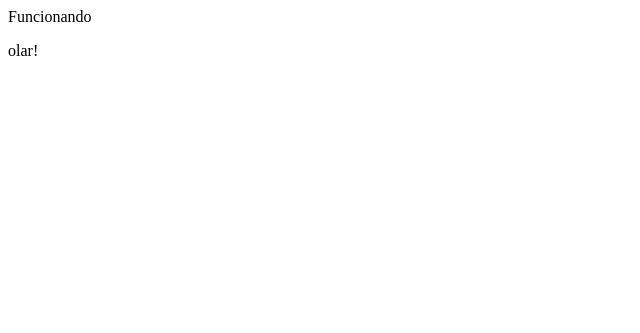
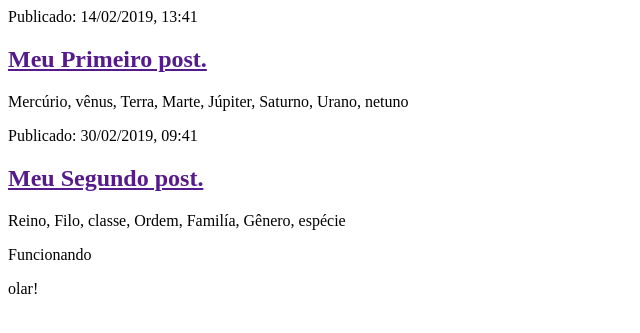
Before and after one commit to marcos-mv/Training-DJANGO, a Django app: page / in a window 1280 px wide. Before the commit the part shown is almost empty. Shown: the top 333 px of the page, without its empty margins (0-640 px from the left). Run offline with Django 3.2, Linux system fonts and the light colour scheme.

Commit message:
Adding Html File

```diff
--- a/blog/templates/blog/post_list.html
+++ b/blog/templates/blog/post_list.html
@@ -1,6 +1,22 @@
 <html>
-<bory>
+    <head>
+        <div>
+            <title>Site do Marquinhos!</title>
+        </div>
+
+        <div>
+            <p>Publicado: 14/02/2019, 13:41</p>
+            <h2><a href="">Meu Primeiro post.</a></h2>
+            <p>Mercúrio, vênus, Terra, Marte, Júpiter, Saturno, Urano, netuno</p>
+        </div>
+        <div>
+            <p>Publicado: 30/02/2019, 09:41</p>
+            <h2><a href=""> Meu Segundo post.</a></h2>
+            <p>Reino, Filo, classe, Ordem, Familía, Gênero, espécie</p>
+        </div>
+    </head>
+    <bory>
     <p>Funcionando</p>
     <p>olar!</p>
-</bory>
+    </bory>
 </html>
```
